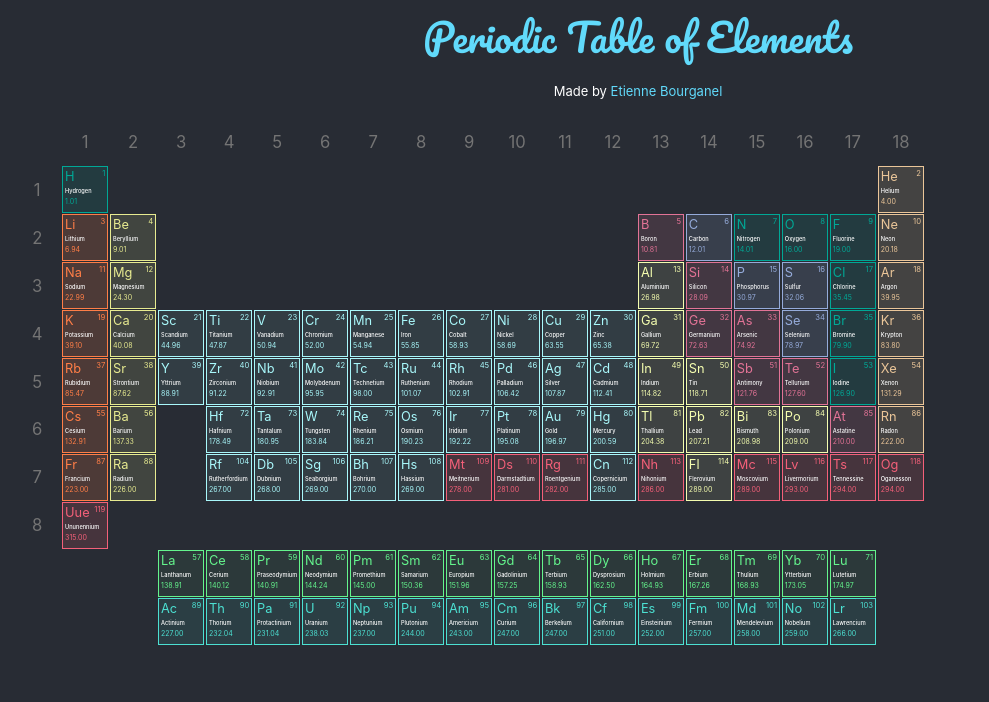
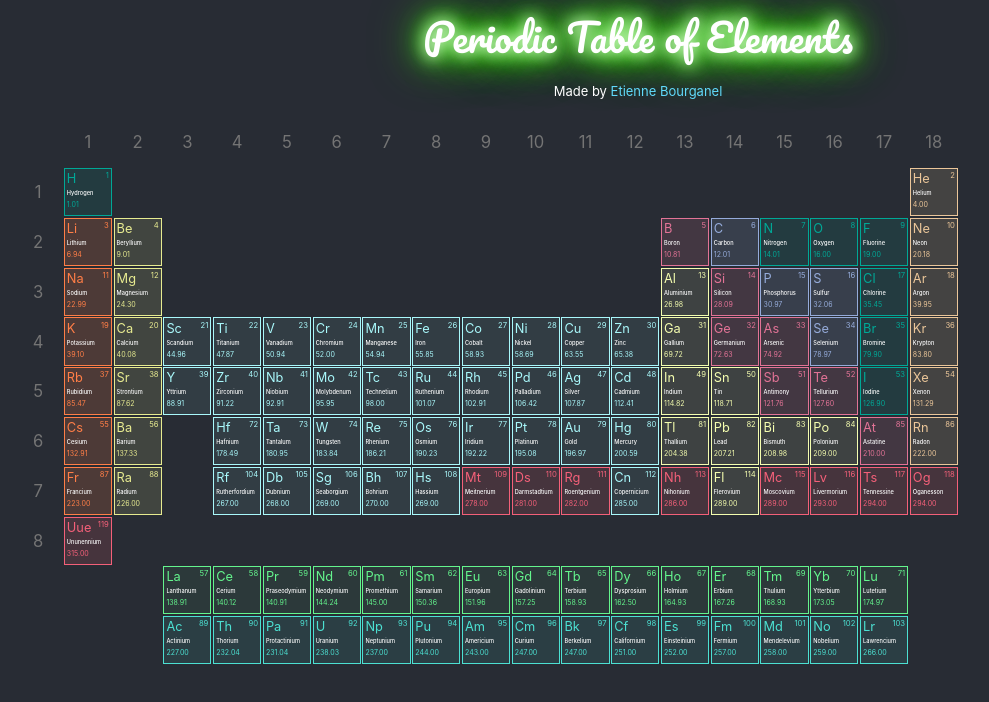
Before and after one commit to etienne-bourganel/periodic_table, a React (Create React App) app: page / in a window 1280 px wide. Shown: the top 702 px of the page, without its empty margins (2-991 px from the left). Built offline with nearby package versions, Linux system fonts and the light colour scheme.

Commit message:
Change title with neon style

```diff
--- a/src/components/AppHeader/index.css
+++ b/src/components/AppHeader/index.css
@@ -10,10 +10,13 @@
 }
 
 .Title {
-  color: #61dafb;
+  color: #fff;
   font-family: "Pacifico", cursive;
   font-size: 3vw;
   text-decoration: none;
+
+  text-shadow: 0 0 15px #fff, 0 0 20px #49ff18, 0 0 30px #49ff18,
+    0 0 40px #49ff18, 0 0 55px #49ff18;
 }
 
 .credits {
@@ -36,6 +39,6 @@
 }
 
 .Title:visited {
-  color: #61dafb;
+  color: #fff;
   text-decoration: none;
 }
--- a/src/components/Table/index.css
+++ b/src/components/Table/index.css
@@ -1,12 +1,14 @@
 .TableAndInfoBoxContainer {
   display: grid;
-  grid-template-areas: "Table infoContainer";
-  grid-template-columns: 3fr 1fr;
+  grid-template-areas: "tableContainer infoContainer";
+  grid-template-columns: 7fr 2fr;
+  grid-template-rows: 1fr 1fr 1fr;
 }
 
 .Table {
   display: grid;
   gap: 0.1em;
+  grid-area: tableContainer;
   grid-template-columns: repeat(20, 5%);
   grid-template-rows: repeat(11, 1fr);
   margin: 1em;
```
